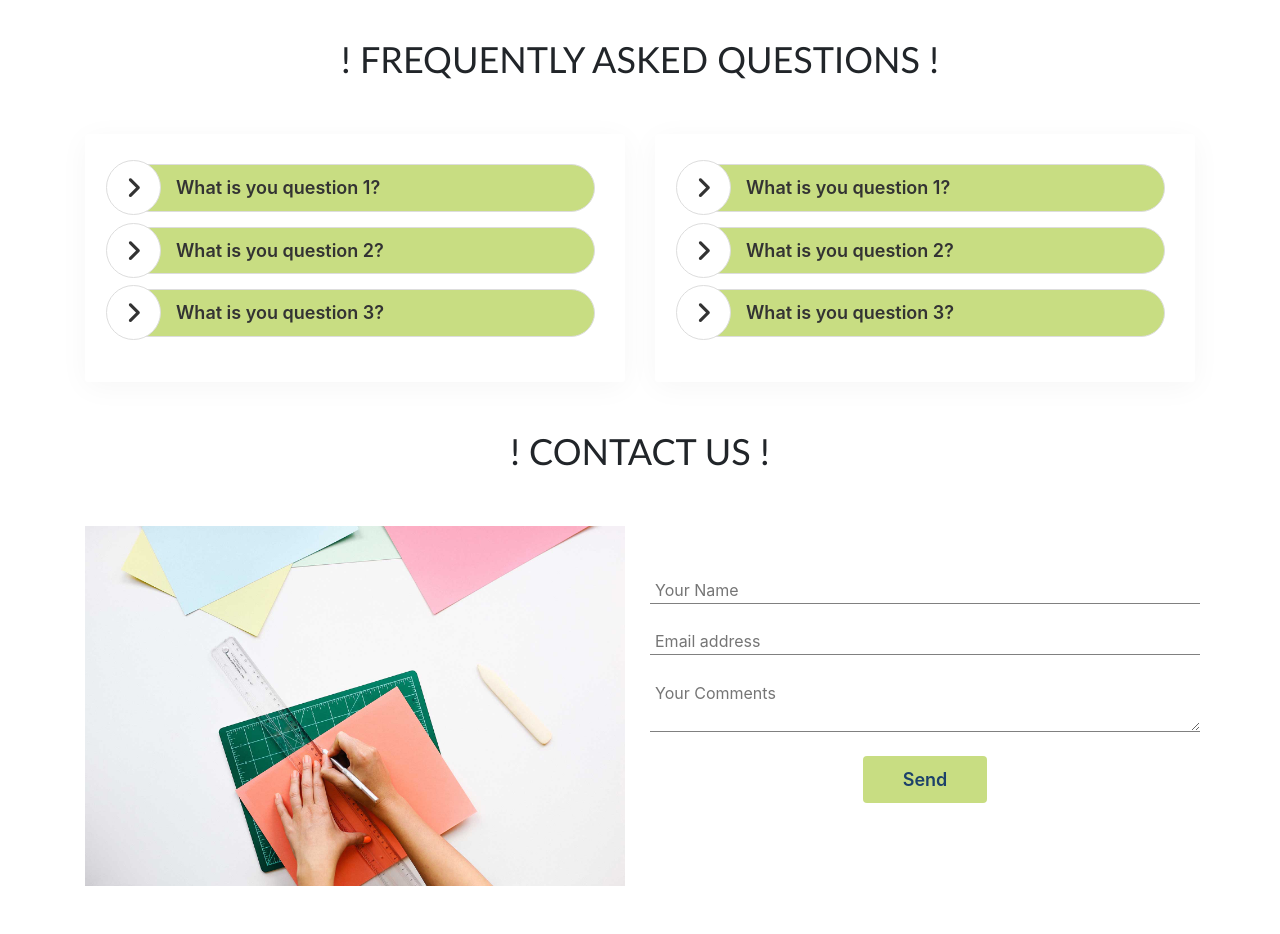
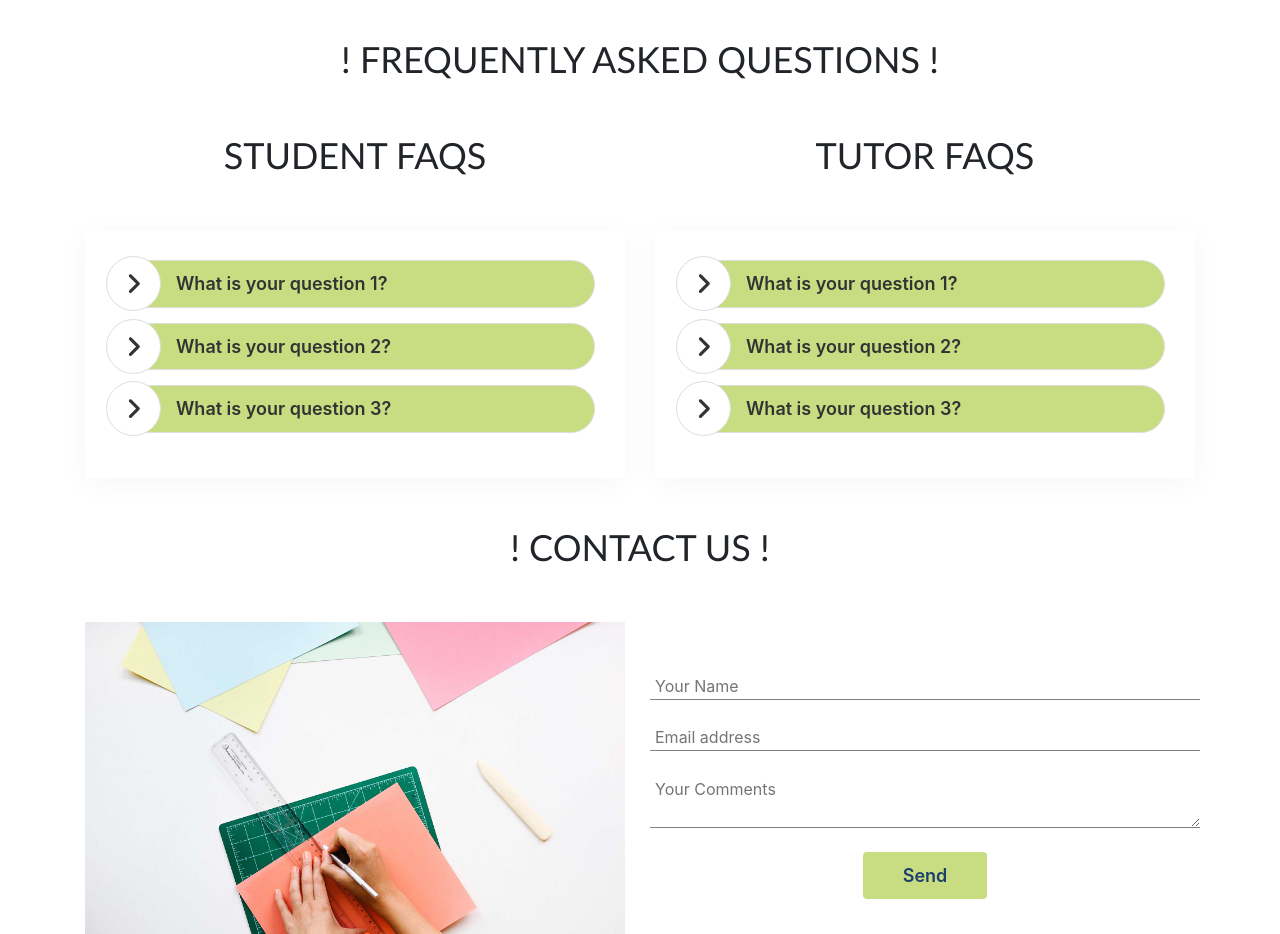
Before and after one commit to HarikaReddySarikonda/carousel, an Angular app in the folder tuitionbell/: page / in a window 1280 px wide. Shown: the part 2500-3434 px from the top of the page. Built offline with nearby package versions, Linux system fonts and the light colour scheme.

Commit message:
Dynamic faq changes

```diff
--- a/tuitionbell/src/app/body/home/home.component.html
+++ b/tuitionbell/src/app/body/home/home.component.html
@@ -190,143 +190,50 @@
       </div>
     </div>
 
-    <div class="row">
-      <div class="col-md-6">
-        <div class="panel-group" id="accordion" role="tablist" aria-multiselectable="false">
-          <div class="panel panel-default">
-            <div class="panel-heading" role="tab" id="headingOne">
+    <div class="row" id="accordion">
+      <div class="col-md-6" >
+        <h3 class="home-title">Student FAQs</h3>
+        <div class="panel-group" role="tablist" aria-multiselectable="false" >
+          <div class="panel panel-default" *ngFor="let s_faq of student_faq">
+            <div class="panel-heading" role="tab" id="heading{{s_faq.id}}">
               <h4 class="panel-title">
-                <a class="collapsed" role="button" data-toggle="collapse" data-target="#collapseOne"
-                  aria-expanded="true" aria-controls="collapseOne">
-                  What is you question 1?
+                <a class="collapsed" role="button" data-toggle="collapse" attr.data-target="#collapse{{s_faq.id}}"
+                  aria-expanded="false" attr.aria-controls="collapse{{s_faq.id}}">
+                  {{s_faq.question}}
                 </a>
               </h4>
             </div>
-            <div id="collapseOne" class="panel-collapse collapse" role="tabpanel" aria-labelledby="headingOne"
+            <div id="collapse{{s_faq.id}}" class="panel-collapse collapse" role="tabpanel" attr.aria-labelledby="heading{{s_faq.id}}"
               data-parent="#accordion">
               <div class="panel-body">
-                <p>Lorem ipsum dolor sit amet, consectetur adipiscing elit. Praesent nisl lorem, dictum id pellentesque
-                  at, vestibulum ut arcu. Curabitur erat libero, egestas eu tincidunt ac, rutrum ac justo. Vivamus
-                  condimentum laoreet lectus, blandit posuere tortor aliquam vitae. Curabitur molestie eros.Lorem ipsum
-                  dolor sit amet, consectetur adipiscing elit. Praesent nisl lorem, dictum id pellentesque at,
-                  vestibulum ut arcu. Curabitur erat libero, egestas eu tincidunt ac, rutrum ac justo. Vivamus
-                  condimentum laoreet lectus, blandit posuere tortor aliquam vitae. Curabitur molestie eros. </p>
-              </div>
-            </div>
-          </div>
-          <div class="panel panel-default">
-            <div class="panel-heading" role="tab" id="headingTwo">
-              <h4 class="panel-title">
-                <a class="collapsed" role="button" data-toggle="collapse" data-target="#collapseTwo"
-                  aria-expanded="false" aria-controls="collapseTwo">
-                  What is you question 2?
-                </a>
-              </h4>
-            </div>
-            <div id="collapseTwo" class="panel-collapse collapse" role="tabpanel" aria-labelledby="headingTwo"
-              data-parent="#accordion">
-              <div class="panel-body">
-                <p>Lorem ipsum dolor sit amet, consectetur adipiscing elit. Praesent nisl lorem, dictum id pellentesque
-                  at, vestibulum ut arcu. Curabitur erat libero, egestas eu tincidunt ac, rutrum ac justo. Vivamus
-                  condimentum laoreet lectus, blandit posuere tortor aliquam vitae. Curabitur molestie eros.Lorem ipsum
-                  dolor sit amet, consectetur adipiscing elit. Praesent nisl lorem, dictum id pellentesque at,
-                  vestibulum ut arcu. Curabitur erat libero, egestas eu tincidunt ac, rutrum ac justo. Vivamus
-                  condimentum laoreet lectus, blandit posuere tortor aliquam vitae. Curabitur molestie eros. </p>
-              </div>
-            </div>
-          </div>
-          <div class="panel panel-default">
-            <div class="panel-heading" role="tab" id="headingThree">
-              <h4 class="panel-title">
-                <a class="collapsed" role="button" data-toggle="collapse" data-target="#collapseThree"
-                  aria-expanded="false" aria-controls="collapseThree">
-                  What is you question 3?
-                </a>
-              </h4>
-            </div>
-            <div id="collapseThree" class="panel-collapse collapse" role="tabpanel" aria-labelledby="headingThree"
-              data-parent="#accordion">
-              <div class="panel-body">
-                <p>Lorem ipsum dolor sit amet, consectetur adipiscing elit. Praesent nisl lorem, dictum id pellentesque
-                  at, vestibulum ut arcu. Curabitur erat libero, egestas eu tincidunt ac, rutrum ac justo. Vivamus
-                  condimentum laoreet lectus, blandit posuere tortor aliquam vitae. Curabitur molestie eros.Lorem ipsum
-                  dolor sit amet, consectetur adipiscing elit. Praesent nisl lorem, dictum id pellentesque at,
-                  vestibulum ut arcu. Curabitur erat libero, egestas eu tincidunt ac, rutrum ac justo. Vivamus
-                  condimentum laoreet lectus, blandit posuere tortor aliquam vitae. Curabitur molestie eros. </p>
+                <p>{{s_faq.answer}}</p>
               </div>
             </div>
           </div>
         </div>
       </div>
       <!--- END COL -->
-      <div class="col-md-6">
-        <div class="panel-group" id="accordion" role="tablist" aria-multiselectable="false">
-          <div class="panel panel-default">
-            <div class="panel-heading" role="tab" id="headingOne">
+      <div class="col-md-6" >
+        <h3 class="home-title">Tutor FAQs</h3>
+        <div class="panel-group" role="tablist" aria-multiselectable="false" >
+          <div class="panel panel-default" *ngFor="let t_faq of tutor_faq">
+            <div class="panel-heading" role="tab" id="heading{{t_faq.id}}">
               <h4 class="panel-title">
-                <a class="collapsed" role="button" data-toggle="collapse" data-target="#collapseOne"
-                  aria-expanded="true" aria-controls="collapseOne">
-                  What is you question 1?
+                <a class="collapsed" role="button" data-toggle="collapse" attr.data-target="#collapse{{t_faq.id}}"
+                  aria-expanded="false" attr.aria-controls="collapse{{t_faq.id}}">
+                  {{t_faq.question}}
                 </a>
               </h4>
             </div>
-            <div id="collapseOne" class="panel-collapse collapse" role="tabpanel" aria-labelledby="headingOne"
+            <div id="collapse{{t_faq.id}}" class="panel-collapse collapse" role="tabpanel" attr.aria-labelledby="heading{{t_faq.id}}"
               data-parent="#accordion">
               <div class="panel-body">
-                <p>Lorem ipsum dolor sit amet, consectetur adipiscing elit. Praesent nisl lorem, dictum id pellentesque
-                  at, vestibulum ut arcu. Curabitur erat libero, egestas eu tincidunt ac, rutrum ac justo. Vivamus
-                  condimentum laoreet lectus, blandit posuere tortor aliquam vitae. Curabitur molestie eros.Lorem ipsum
-                  dolor sit amet, consectetur adipiscing elit. Praesent nisl lorem, dictum id pellentesque at,
-                  vestibulum ut arcu. Curabitur erat libero, egestas eu tincidunt ac, rutrum ac justo. Vivamus
-                  condimentum laoreet lectus, blandit posuere tortor aliquam vitae. Curabitur molestie eros. </p>
-              </div>
-            </div>
-          </div>
-          <div class="panel panel-default">
-            <div class="panel-heading" role="tab" id="headingTwo">
-              <h4 class="panel-title">
-                <a class="collapsed" role="button" data-toggle="collapse" data-target="#collapseTwo"
-                  aria-expanded="false" aria-controls="collapseTwo">
-                  What is you question 2?
-                </a>
-              </h4>
-            </div>
-            <div id="collapseTwo" class="panel-collapse collapse" role="tabpanel" aria-labelledby="headingTwo"
-              data-parent="#accordion">
-              <div class="panel-body">
-                <p>Lorem ipsum dolor sit amet, consectetur adipiscing elit. Praesent nisl lorem, dictum id pellentesque
-                  at, vestibulum ut arcu. Curabitur erat libero, egestas eu tincidunt ac, rutrum ac justo. Vivamus
-                  condimentum laoreet lectus, blandit posuere tortor aliquam vitae. Curabitur molestie eros.Lorem ipsum
-                  dolor sit amet, consectetur adipiscing elit. Praesent nisl lorem, dictum id pellentesque at,
-                  vestibulum ut arcu. Curabitur erat libero, egestas eu tincidunt ac, rutrum ac justo. Vivamus
-                  condimentum laoreet lectus, blandit posuere tortor aliquam vitae. Curabitur molestie eros. </p>
-              </div>
-            </div>
-          </div>
-          <div class="panel panel-default">
-            <div class="panel-heading" role="tab" id="headingThree">
-              <h4 class="panel-title">
-                <a class="collapsed" role="button" data-toggle="collapse" data-target="#collapseThree"
-                  aria-expanded="false" aria-controls="collapseThree">
-                  What is you question 3?
-                </a>
-              </h4>
-            </div>
-            <div id="collapseThree" class="panel-collapse collapse" role="tabpanel" aria-labelledby="headingThree"
-              data-parent="#accordion">
-              <div class="panel-body">
-                <p>Lorem ipsum dolor sit amet, consectetur adipiscing elit. Praesent nisl lorem, dictum id pellentesque
-                  at, vestibulum ut arcu. Curabitur erat libero, egestas eu tincidunt ac, rutrum ac justo. Vivamus
-                  condimentum laoreet lectus, blandit posuere tortor aliquam vitae. Curabitur molestie eros.Lorem ipsum
-                  dolor sit amet, consectetur adipiscing elit. Praesent nisl lorem, dictum id pellentesque at,
-                  vestibulum ut arcu. Curabitur erat libero, egestas eu tincidunt ac, rutrum ac justo. Vivamus
-                  condimentum laoreet lectus, blandit posuere tortor aliquam vitae. Curabitur molestie eros. </p>
+                <p>{{t_faq.answer}}</p>
               </div>
             </div>
           </div>
         </div>
       </div>
-      <!--- END COL -->
     </div>
     <!--- END ROW -->
   </div>
--- a/tuitionbell/src/app/body/home/home.component.ts
+++ b/tuitionbell/src/app/body/home/home.component.ts
@@ -46,6 +46,12 @@ export class HomeComponent implements OnInit {
     }
   }
 
+  // faq
+
+  student_faq = this._contentReader.getFaqData()[0];
+  tutor_faq = this._contentReader.getFaqData()[1];
+
+
   //contact Us
   sendEmail(e: Event) {
     console.log("email");
--- a/tuitionbell/src/app/util/ContentReader.ts
+++ b/tuitionbell/src/app/util/ContentReader.ts
@@ -4,6 +4,7 @@ import { Injectable } from '@angular/core';
 import services from '../../content/homePage/services.json';
 import team from '../../content/homePage/team.json';
 import home_data from '../../content/homePage/home-carousel.json';
+import faq from '../../content/homePage/faq.json'
 
 @Injectable({
   providedIn:'root'
@@ -21,4 +22,9 @@ export class ContentReader{
  getTeamData(){
   return team;
  }
+
+ getFaqData() {
+  return faq;
+ }
+
 }
--- /dev/null
+++ b/tuitionbell/src/content/homePage/faq.json
@@ -0,0 +1,33 @@
+[
+	[{		"id":"S1",
+			"question": "What is your question 1?",
+			"answer": "Answer to question 1"
+		},
+		{
+			"id":"S2",
+			"question": "What is your question 2?",
+			"answer": "Answer to question 2"
+		},
+		{
+			"id":"S3",
+			"question": "What is your question 3?",
+			"answer": "Answer to question 3"
+		}
+	],
+	[{
+			"id":"T1",
+			"question": "What is your question 1?",
+			"answer": "Answer to question 1"
+		},
+		{
+			"id":"T2",
+			"question": "What is your question 2?",
+			"answer": "Answer to question 2"
+		},
+		{
+			"id":"T3",
+			"question": "What is your question 3?",
+			"answer": "Answer to question 3"
+		}
+	]
+]
```
